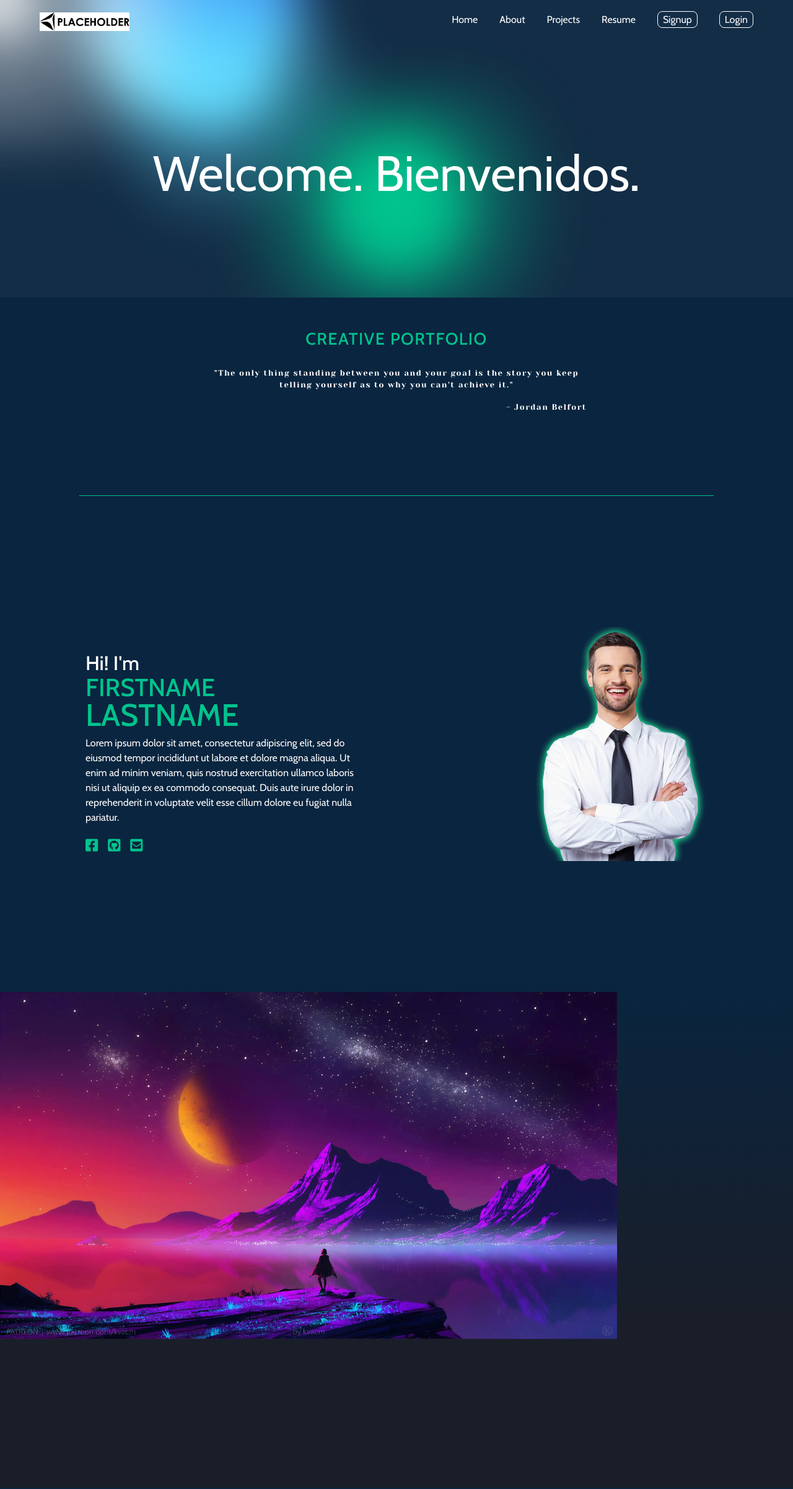
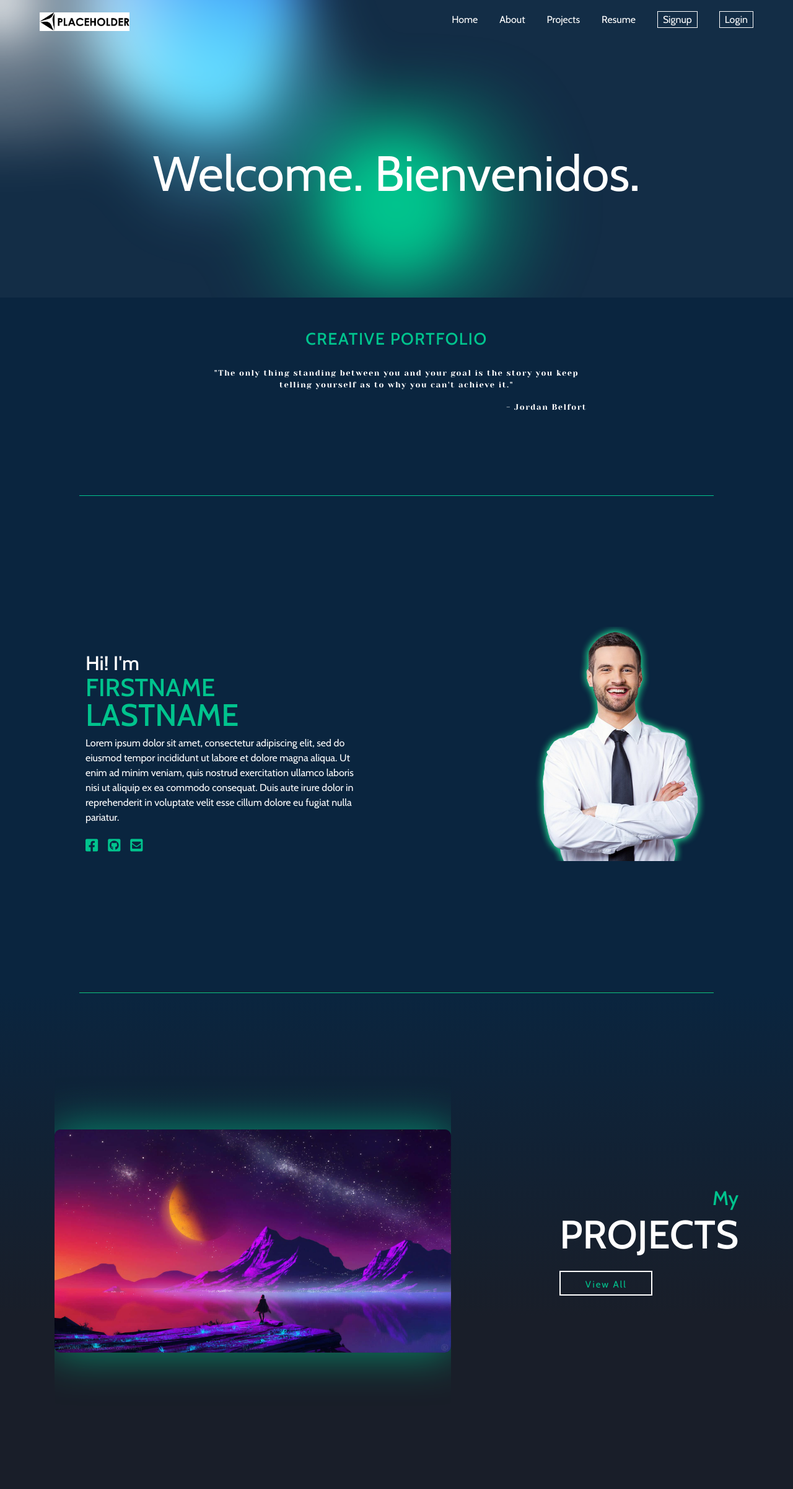
Before and after one commit to Asparaghost/portfolio, a Django app: page / in a window 1280 px wide. Shown: the whole page at 62% size. Run offline with Django 4.2, Linux system fonts and the light colour scheme.

Commit message:
home done

```diff
--- a/cms/templates/cms/index.html
+++ b/cms/templates/cms/index.html
@@ -74,14 +74,17 @@
                 <img src="{% static 'images/me-glow.png' %}" alt="Me" id="me">
             </div>
         </section>
-        <section class="proj">
-            <div id="my-projects">
+        <hr/>
+        <section id="my-projects">
                 <div class="carousel">
                     <img src="{% static 'images/samp1.jpg' %}" alt="Image 1">
                     <img src="{% static 'images/samp2.jpg' %}" alt="Image 2">
                     <img src="{% static 'images/samp3.jpg' %}" alt="Image 3">
                 </div>
-            </div>
+                <div class="proj-desc">
+                    <h2>My<br/><span>PROJECTS</span></h2>
+                    <a href="{% url 'projects' %}"><span>View All</span></a>
+                </div>
         </section>
 
         <script>
--- a/cms/urls.py
+++ b/cms/urls.py
@@ -4,4 +4,5 @@ from .import views
 
 urlpatterns = [
     path('', views.index, name='index'),
+    path('all-projects', views.projects, name='projects'),
 ]
--- a/cms/views.py
+++ b/cms/views.py
@@ -3,3 +3,6 @@ from django.shortcuts import render
 # Create your views here.
 def index(request):
     return render(request, "cms/index.html")
+
+def projects(request):
+    return render(request, "cms/projects.html")
--- a/static/css/index.css
+++ b/static/css/index.css
@@ -161,6 +161,7 @@ header .navbar {
     margin: 0 auto;
     padding-top: 20px;
 }
+
 header .navbar #logo {
     height: 40px;
     width: auto;
@@ -178,20 +179,21 @@ header .navbar #logo {
     text-decoration: none;
     transition: 0.2s ease;
 }
+
 .navbar a:hover {
     color: #01c38d;
 }
 
 .navbar .user-choice {
     border: 1px solid #ffffff;
-    border-radius: 8px;
+    /* border-radius: 8px; */
     padding: 3px 8px;
 }
 
 .navbar .user-choice:hover {
     border: 1px solid #01c38d;
     color: #fff;
-    border-radius: 8px;
+    /* border-radius: 8px; */
     padding: 3px 8px;
     background-color: #01c38d;
 }
@@ -240,12 +242,6 @@ section {
     align-items: center;
 }
 
-/* section .forte{
-    height: 100vh;
-    width: 100vw;
-    background-color: #191e29;
-} */
-
 #about-me {
     padding-top: 2rem;
     font-family: 'Cabin', sans-serif;
@@ -293,23 +289,102 @@ section {
     height: auto;
 }
 
-.proj {
+#my-projects {
     background: linear-gradient(0deg, #191e29 0%, #191e29 35%, #0a253f 100%);
 }
 
+/* #my-projects h1 {
+    position: absolute;
+    text-align: center;
+    color: #ffffff;
+} */
+
 .carousel {
+    display: flex;
+    justify-content: center;
+    align-items: center;
     position: relative;
-    width: 100vw;
     height: 100vh;
+    width: 50vw;
     overflow: hidden;
 }
 
 .carousel img {
     position: absolute;
-    width: auto;
-    height: 70%;
+    /*width: auto;
+    height: 50%; */
+    width: 100%;
     object-fit: cover;
-    transition: opacity 3s ease-in-out;
+    transition: opacity 2s ease-in-out;
+    border-radius: 10px;
+    box-shadow: 0 0 70px 2px #01c38ca8;
+}
+
+.proj-desc {
+    font-family: 'Cabin', sans-serif;
+}
+
+.proj-desc a {
+    margin-top: 20px;
+}
+
+.proj-desc h2{
+    text-align: right;
+    color: #01c38d;
+    font-size: 2rem;
+}
+
+.proj-desc h2 span{
+    text-align: right;
+    color: #ffffff;
+    font-size: 4rem;
+}
+
+.proj-desc a {
+    display: block;
+    font-family: 'Cabin', sans-serif;
+    width: 150px;
+    height: 40px;
+    line-height: 40px;
+    font-size: 15px;
+    text-decoration: none;
+    color: #01c38d;
+    border: 2px solid #ffffff;
+    letter-spacing: 2px;
+    text-align: center;
+    position: relative;
+    transition: all .35s;
+}
+
+.proj-desc a span{
+    position: relative;
+    z-index: 2;
+}
+
+.proj-desc a:after{
+    position: absolute;
+    content: "";
+    top: 0;
+    left: 0;
+    width: 0;
+    height: 100%;
+    background: #01c38d;
+    transition: all .35s;
+}
+
+.proj-desc a:hover{
+    color: #fff;
+}
+
+.proj-desc a:hover:after{
+    width: 100%;
+}
+
+hr {
+    margin: 0 auto;
+    border-bottom: 1px solid #01c38d;
+    width: 80vw;
+    opacity: 1;
 }
 
 #close-menu-btn {
```
Also changed, not shown: cms/templates/cms/projects.html (added, +15 -0 lines).
